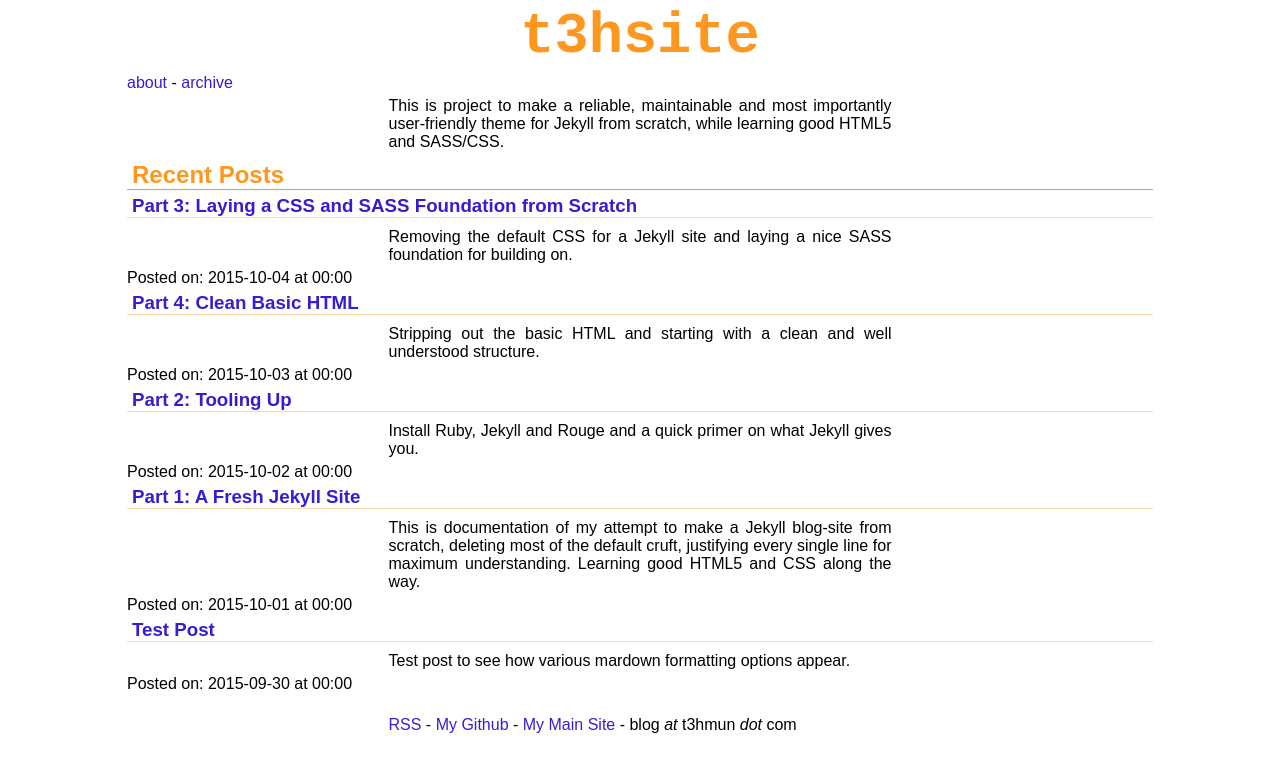
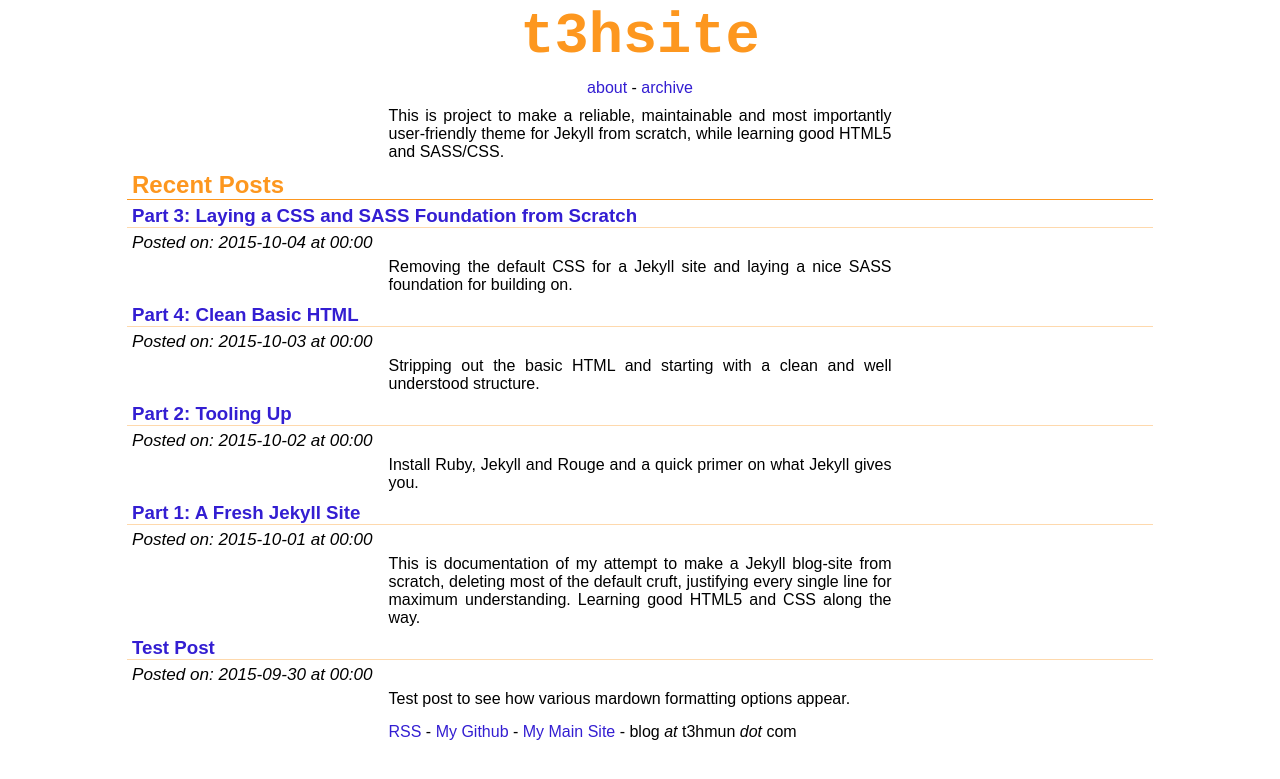
Before and after one commit to t3hmun/t3hsite, a Jekyll site: the page built from index.html, in a window 1280 px wide. Shown: the top 779 px of the page. Built offline with Jekyll 4.4.1, drawn with Linux system fonts in a browser that asks for light colours.

Commit message:
Added divs for site nav footer and post-date.

```diff
--- a/_layouts/base.html
+++ b/_layouts/base.html
@@ -27,8 +27,10 @@
 
     <!-- The navigation for a personal blog is small. -->
     <nav>
+      <div class="site-nav">
         <a href="{{ site.url }}{{ site.baseurl }}/about/">about</a> -
         <a href="{{ site.url }}{{ site.baseurl }}/archive/">archive</a>
+      </div>
     </nav>
 
     <!--
@@ -46,7 +48,7 @@
     This is not for navigation but for other things of interest.
     -->
     <footer>
-      <br>
+      <div class="site-footer">
         <p>
           <a href="{{ "/feed.xml" | prepend: site.baseurl | prepend: site.url }}">RSS</a>
           -
@@ -56,6 +58,7 @@
           -
           blog <em>at</em> t3hmun <em>dot</em> com
         </p>
+      </div>
     </footer>
   </body>
 
--- a/_sass/_style.scss
+++ b/_sass/_style.scss
@@ -7,9 +7,6 @@
 //
 
 // TODO:
-// - div for site nav
-// - div for site footer
-// - div for post date? (need to think about where the date belongs)
 // - wide pictures
 // - small pictures
 // - special block art pre :)
@@ -271,3 +268,38 @@
 a:hover {
     color: $link-hover-colour;
 }
+
+
+
+
+// Special Divs
+// ============
+//
+// This is the section for styling parts fo the sites that are not entirely covered with basic HTML.
+// The site nav and footer require special divs for their styling.
+// The nav, header and footer tags should not be used for styling, thay arte for sectioning only.
+// Divs must be used where the standard styles fail to provide.
+
+
+.site-nav {
+    text-align: center;
+
+    max-width: $content-width;
+    padding: $base-gutter;
+
+}
+
+.site-footer {
+    text-align: center;
+
+    max-width: $content-width;
+    padding: $base-gutter;
+
+}
+
+.date-time-footer {
+    font-style: italic;
+    max-width: $content-width;
+    margin: $base-gutter;
+    font-size: $small-font-size;
+}
--- a/css/main.scss
+++ b/css/main.scss
@@ -36,6 +36,8 @@
 // Also gives space for the extra gutter parts of these elements.
 $other-text-width: $reading-width * 1.5;
 
+$small-font-size: $base * 0.9;
+
 // Only 4 colours to edit to make a new theme.
 $text-colour: #000;
 $background-colour: #fff;
@@ -54,6 +56,7 @@
 $blockquote-side-line: $base/2;
 
 
+
 // Import partials from `sass_dir` (defaults to `_sass`)
 // Imported in order where lower in the list overrides higher.
 @import
--- a/index.html
+++ b/index.html
@@ -24,13 +24,13 @@
     <section>
       <!-- <header> tag should only be used if the header is more than a single <h#> tag. -->
       <h3><a class="post-link" href="{{ post.url | prepend: site.baseurl | prepend: site.url }}">{{ post.title }}</a></h3>
-      <p>{{ post.description }}</p>
       <!-- Footer tag used for information about the article. -->
       <footer>
-        Posted on:
+        <span class="date-time-footer">Posted on:
         <!-- The datetime attribute contains a machine readable date. -->
-        <time datetime="{{ post.date | date: " %F %H:%M " }}">{{ post.date | date: "%F at %H:%M" }}</time>
+        <time datetime="{{ post.date | date: " %F %H:%M " }}">{{ post.date | date: "%F at %H:%M" }}</time></span>
       </footer>
+      <p>{{ post.description }}</p>
     </section>
 
   {% endfor %}
```
Lines whose indentation alone changed are shown as unchanged.
